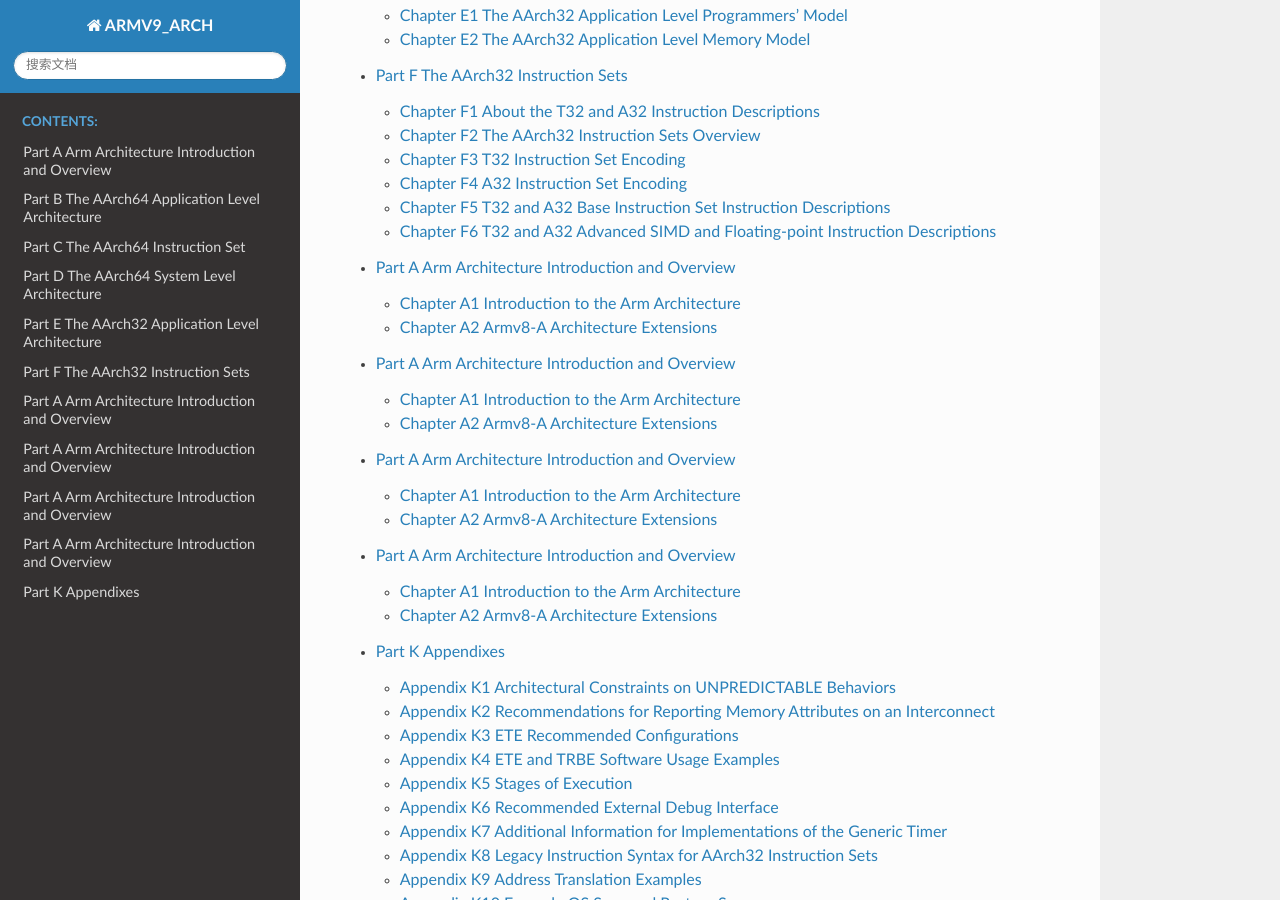
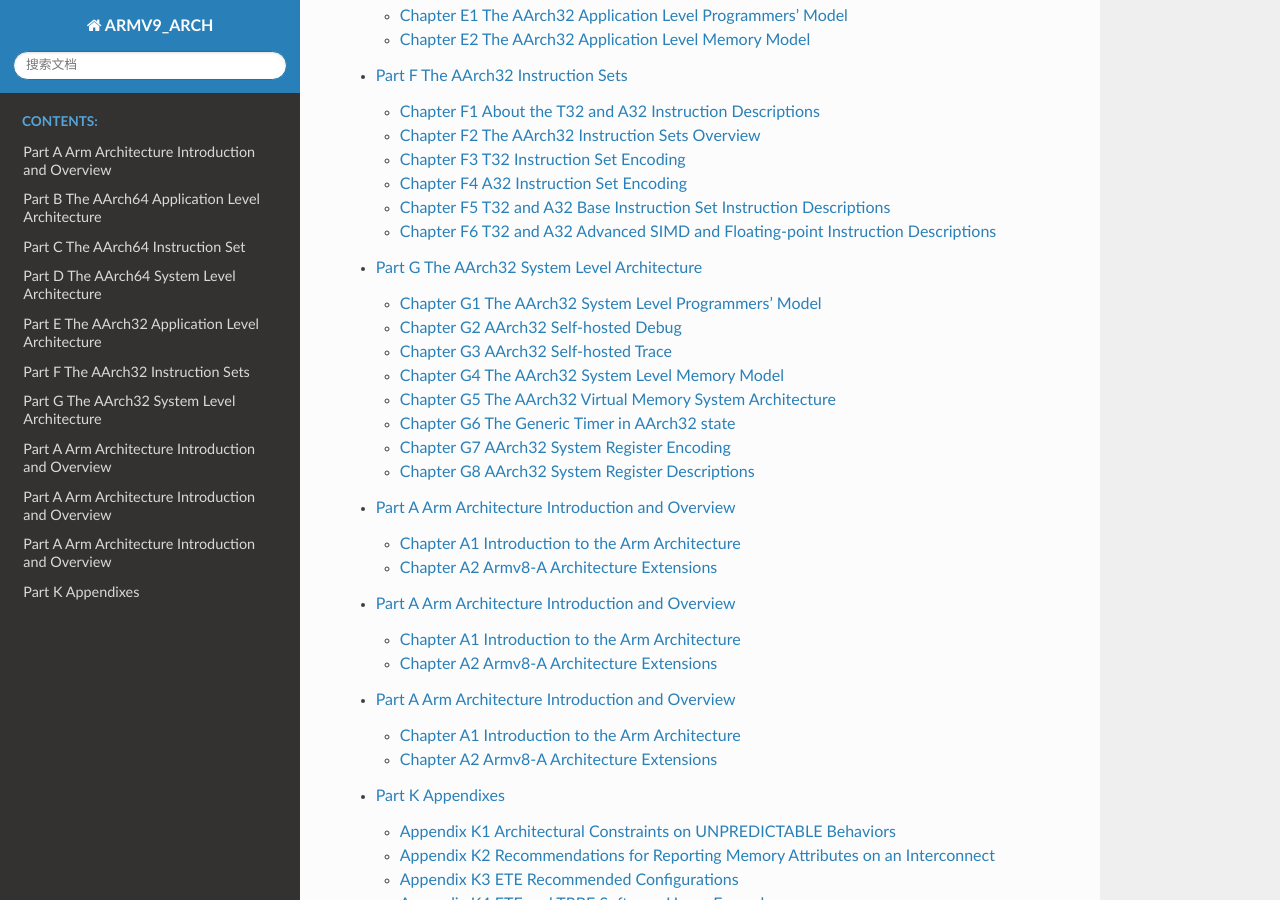
Before and after one commit to wisen/ARMV9_ARCH, a Sphinx documentation site: the page built from source/index.rst, in a window 1280 px wide and 900 px high, scrolled down 1272 px. Built offline with Sphinx 7.4.7 and the Read the Docs theme 2.0.0, drawn with Linux system fonts in a browser that asks for light colours; pages that are not in the unit, such as notebooks, are missing from menus.

Commit message:
Update index.rst

```diff
--- a/source/Armv9_docs/partg/index.rst
+++ b/source/Armv9_docs/partg/index.rst
@@ -1,30 +1,79 @@
 ===============================================================
-Part A Arm Architecture Introduction and Overview
+Part G The AArch32 System Level Architecture
 ===============================================================
 
 .. toctree::
    :maxdepth: 2
    :caption: Contents:
 
-Chapter A1 Introduction to the Arm Architecture
+Chapter G1 The AArch32 System Level Programmers’ Model
 ===============================================================
 
 .. toctree::
    :maxdepth: 2
+   :glob:
 
-   a11
-   a12
-   a13
-   a14
-   a15
-   a16
-   a17
+   g1*
 
-Chapter A2 Armv8-A Architecture Extensions
+Chapter G2 AArch32 Self-hosted Debug
 ===============================================================
 
 .. toctree::
    :maxdepth: 2
+   :glob:
 
-   a21
-   a22
+   g2*
+
+Chapter G3 AArch32 Self-hosted Trace
+===============================================================
+
+.. toctree::
+   :maxdepth: 2
+   :glob:
+
+   g3*
+
+Chapter G4 The AArch32 System Level Memory Model
+===============================================================
+
+.. toctree::
+   :maxdepth: 2
+   :glob:
+
+   g4*
+
+Chapter G5 The AArch32 Virtual Memory System Architecture
+===============================================================
+
+.. toctree::
+   :maxdepth: 2
+   :glob:
+
+   g5*
+
+Chapter G6 The Generic Timer in AArch32 state
+===============================================================
+
+.. toctree::
+   :maxdepth: 2
+   :glob:
+
+   g6*
+
+Chapter G7 AArch32 System Register Encoding
+===============================================================
+
+.. toctree::
+   :maxdepth: 2
+   :glob:
+
+   g7*
+
+Chapter G8 AArch32 System Register Descriptions
+===============================================================
+
+.. toctree::
+   :maxdepth: 2
+   :glob:
+
+   g8*
```
